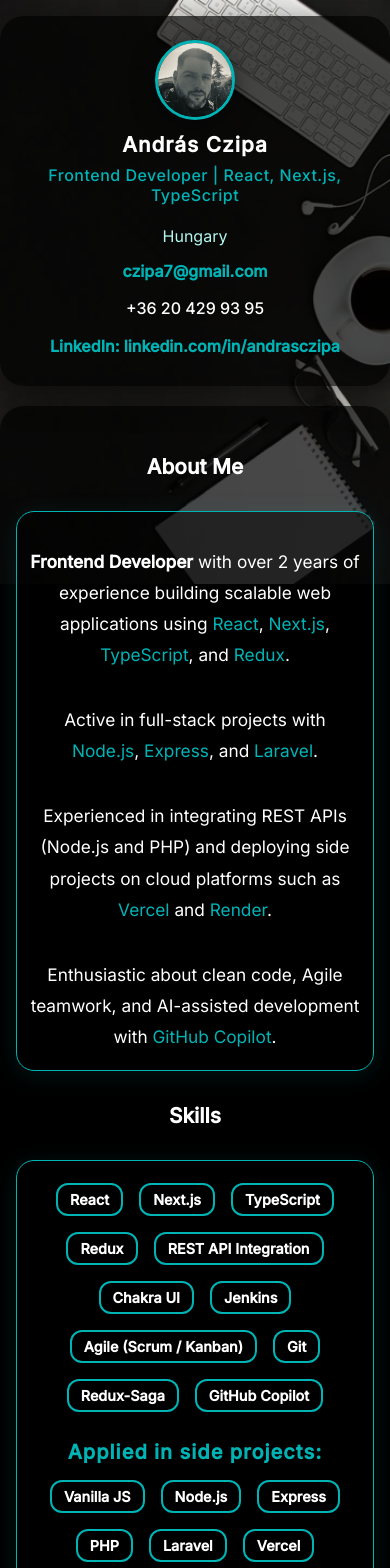
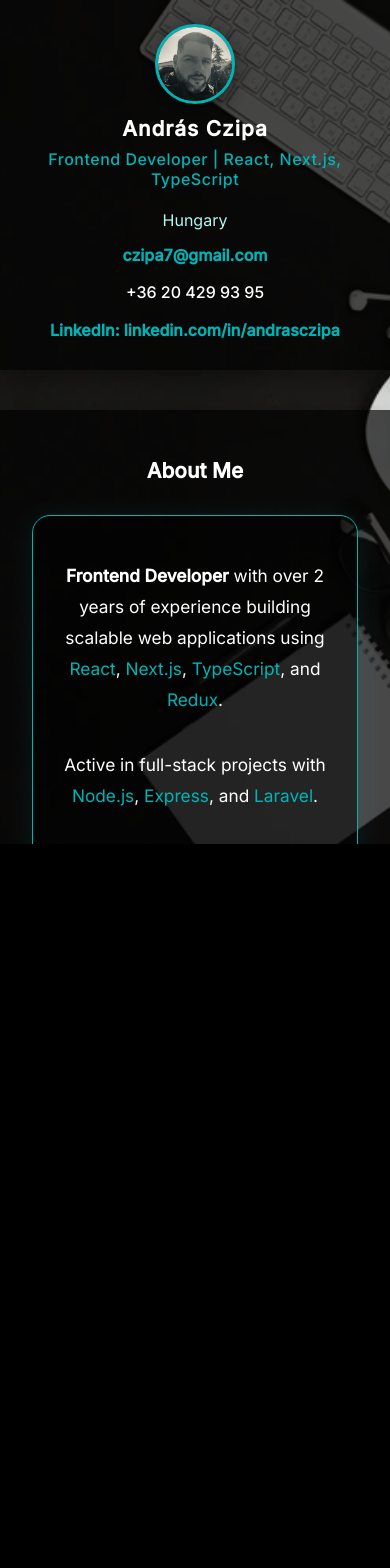
Before and after one commit to Kelaro7/azipa, a React (Vite) app: page / in a window 390 px wide. Shown: the top 1568 px of the page. After the commit the page ends 844 px from the top, so only its background shows below. Built offline with nearby package versions, Linux system fonts and the light colour scheme.

Commit message:
fix: errors and bg

```diff
--- a/src/App.tsx
+++ b/src/App.tsx
@@ -1,3 +1,4 @@
+import { useEffect, useState } from "react";
 import AboutMe from "./Sections/AboutMe";
 import Experiences from "./Sections/Experiences";
 import Header from "./Sections/Header";
@@ -6,22 +7,36 @@
 import Education from "./Sections/Studies";
 
 function App() {
-  const isMobile = window.innerWidth <= 768;
+  const [isMobile, setIsMobile] = useState(false);
 
-  const bg = isMobile
-    ? "#000 url('/mobileBg.webp') center top / cover no-repeat"
-    : "#000 url('/desktopBg.webp') center top / cover no-repeat";
+  useEffect(() => {
+    const checkMobile = () => {
+      setIsMobile(window.innerWidth <= 768);
+    };
+
+    checkMobile();
+
+    window.addEventListener("resize", checkMobile);
+
+    return () => window.removeEventListener("resize", checkMobile);
+  }, []);
+
+  const bgImage = isMobile ? "url('/mobileBg.webp')" : "url('/desktopBg.webp')";
 
   return (
     <div
       className="portfolio-page"
       style={{
-        minHeight: isMobile ? "100dvh" : "100vh", // Better mobile viewport support
-        background: bg,
-        backgroundAttachment: isMobile ? "scroll" : "fixed", // Fixed causes issues on mobile
+        height: isMobile ? "100dvh" : "100vh",
+        backgroundColor: "#000",
+        backgroundImage: bgImage,
+        backgroundPosition: "center top",
+        backgroundSize: "cover",
+        backgroundRepeat: "no-repeat",
+        backgroundAttachment: "fixed",
         color: "#fff",
         fontFamily: "Inter, Poppins, sans-serif",
-        padding: "0 0 4rem 0",
+        padding: "0 0 0 0",
       }}
     >
       <Header />
@@ -31,7 +46,7 @@
           maxWidth: 800,
           margin: "40px auto 0 auto",
           background: "rgba(0,0,0,0.7)",
-          borderRadius: 24,
+          borderRadius: isMobile ? "0" : "24px 24px 0px 0px ",
           boxShadow: "0 8px 32px rgba(0,0,0,0.5)",
           padding: "1rem 2rem",
         }}
--- a/src/Sections/Experiences.tsx
+++ b/src/Sections/Experiences.tsx
@@ -5,8 +5,8 @@
   return (
     <section>
       <h3 className="section-title">Experience</h3>
-      {experiences.map((exp, index) => (
-        <div className="section-card" key={index}>
+      {experiences.map((exp) => (
+        <div className="section-card" key={exp.title}>
           <div className="experience-title">{exp.title}</div>
           <div className="experience-company">{exp.company}</div>
           <div className="experience-date">{exp.date}</div>
--- a/src/Sections/Projects.tsx
+++ b/src/Sections/Projects.tsx
@@ -7,7 +7,11 @@
       <h3 className="section-title">Side Projects</h3>
       <div className="projects-grid">
         {projects.map((project) => (
-          <div className="section-card" style={{ margin: "0px" }}>
+          <div
+            className="section-card"
+            style={{ margin: "0px" }}
+            key={project.name}
+          >
             <a href={project.url} target="_blank" rel="noopener">
               {project.name}
             </a>
--- a/src/index.css
+++ b/src/index.css
@@ -30,7 +30,7 @@
   max-width: 800px;
   margin: 0px auto 0 auto;
   background: rgba(0, 0, 0, 0.7);
-  border-radius: 24px;
+  border-radius: 0px 0px 24px 24px;
   box-shadow: 0 8px 32px rgba(0, 0, 0, 0.5);
   padding: 2.5rem 1.5rem;
   display: flex;
@@ -234,19 +234,16 @@
 
 @media (max-width: 768px) {
   .portfolio-page {
-    background-size: contain !important;
-    background-position: center top !important;
+    background-size: cover !important;
+    background-position: center center !important;
     background-attachment: scroll !important;
-    background-repeat: no-repeat !important;
     min-height: 100vh;
     min-height: 100dvh; /* For better mobile support */
-    image-rendering: -webkit-optimize-contrast;
-    image-rendering: crisp-edges;
   }
 
   .profile-header-card {
     padding: 1.5rem 0.5rem;
-    margin: 16px auto;
+    border-radius: 0;
   }
   .profile-header-card img {
     width: 80px !important;
@@ -263,16 +260,8 @@
     gap: 16px;
     padding: 0 4px;
   }
-  .section-card {
-    padding: 18px 12px;
-  }
+
   .experience-card {
     padding: 14px 8px;
   }
-
-  /* Better mobile main container */
-  main {
-    margin: 20px auto 0 auto !important;
-    padding: 1rem 1rem !important;
-  }
 }
```
